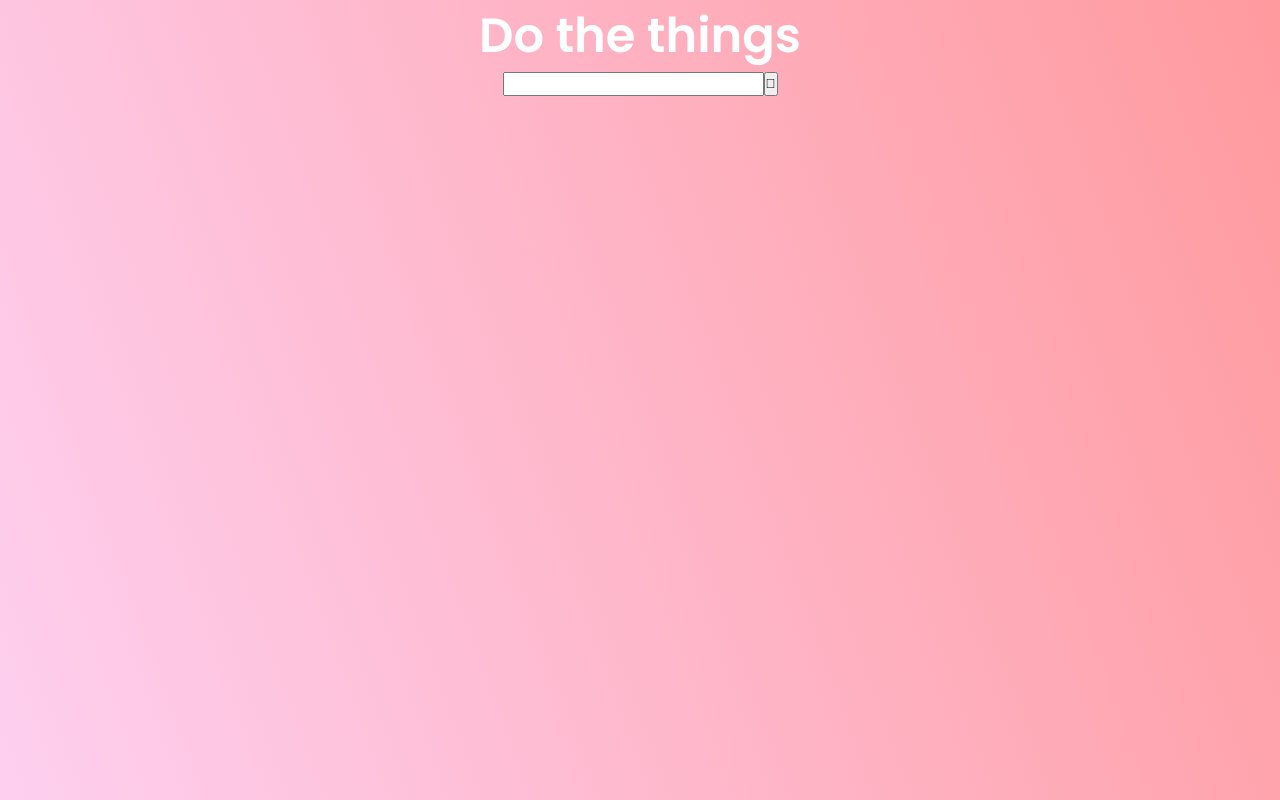
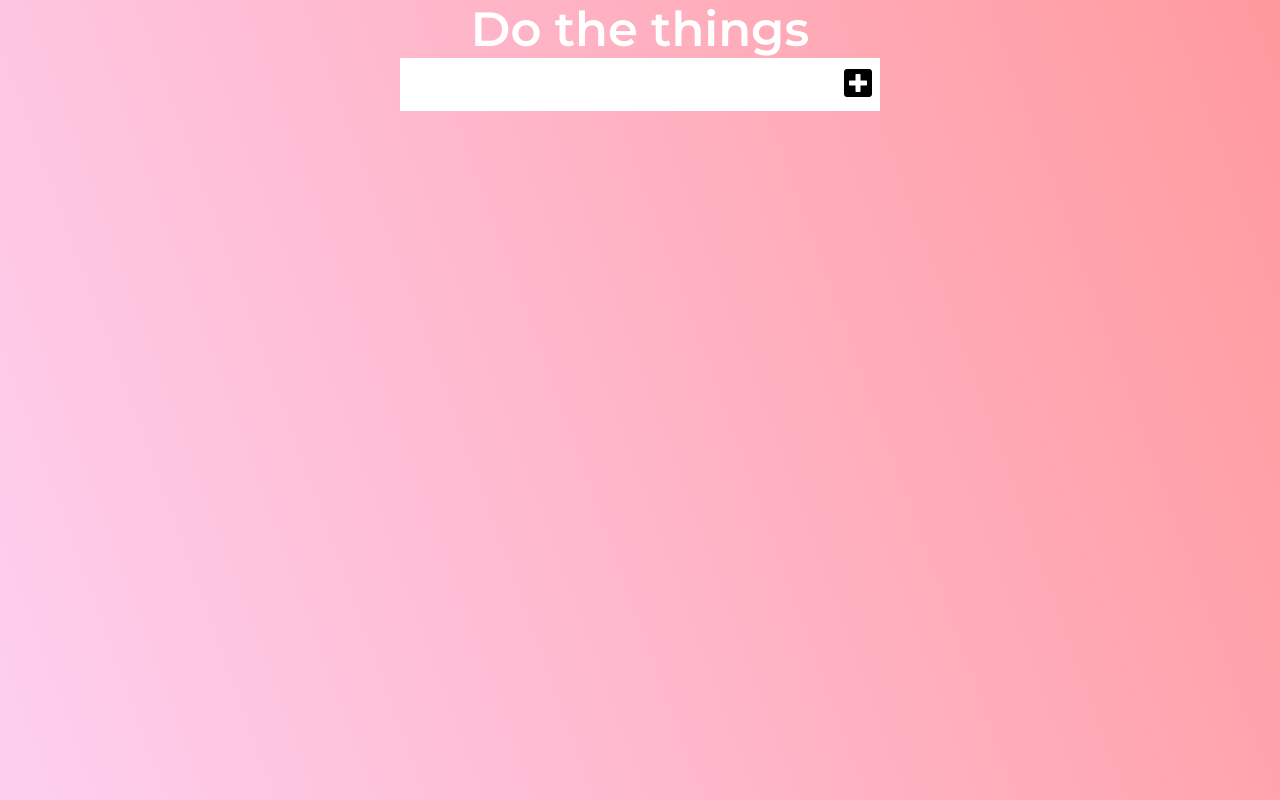
Before and after one commit to ScAziz/basic-todo, a website: page index.html in a window 1280 px wide. Drawn offline with nearby package versions, Linux system fonts and the light colour scheme; files that its build step writes are made by us from their sources.

Commit message:
work on styling

```diff
--- a/index.html
+++ b/index.html
@@ -4,19 +4,19 @@
     <meta charset="UTF-8" />
     <meta http-equiv="X-UA-Compatible" content="IE=edge" />
     <meta name="viewport" content="width=device-width, initial-scale=1.0" />
+    <link rel="preconnect" href="https://fonts.gstatic.com" />
+    <link
+      href="https://fonts.googleapis.com/css2?family=Montserrat:wght@400;600&display=swap"
+      rel="stylesheet"
+    />
     <link
       rel="stylesheet"
       href="https://use.fontawesome.com/releases/v5.15.3/css/all.css"
       integrity="sha384-SZXxX4whJ79/gErwcOYf+zWLeJdY/qpuqC4cAa9rOGUstPomtqpuNWT9wdPEn2fk"
       crossorigin="anonymous"
     />
-    <link rel="preconnect" href="https://fonts.gstatic.com" />
-    <link
-      href="https://fonts.googleapis.com/css2?family=Poppins:wght@300;400;600&display=swap"
-      rel="stylesheet"
-    />
 
-    <link rel="stylesheet" href="styles.css" />
+    <link rel="stylesheet" href="styles/styles.css" />
     <title>Do It!</title>
   </head>
   <body>
@@ -27,7 +27,7 @@
     <form>
       <input type="text" class="todo-input" />
       <button type="submit" class="submit-todo">
-        <i class="far fa-plus-square"></i>
+        <i class="fas fa-plus-square"></i>
       </button>
     </form>
 
--- a/styles/styles.scss
+++ b/styles/styles.scss
@@ -1,15 +1,22 @@
 $fontcolor-primary: white;
 
-*, *::before, *::after {
+*,
+*::before,
+*::after {
   box-sizing: border-box;
   margin: 0;
   padding: 0;
-    font-family: 'Poppins', sans-serif;
 }
 
 body {
-    background-image: linear-gradient(-110deg, #ff9a9e 0%, #fecfef 99%, #fecfef 100%);
+  background-image: linear-gradient(
+    -110deg,
+    #ff9a9e 0%,
+    #fecfef 99%,
+    #fecfef 100%
+  );
   min-height: 100vh;
+  font-family: 'Montserrat', sans-serif;
 }
 
 header {
@@ -17,8 +24,16 @@ header {
   color: $fontcolor-primary;
 }
 
-header, form {
+header,
+form {
   display: flex;
   justify-content: center;
   align-items: center;
 }
+
+form input, form button {
+    padding: 0.5rem;
+    border: none;
+    background: white;
+    font-size: 2rem;
+}
```
Also changed, not shown: styles/styles.css, 1 other file. Lines whose indentation alone changed are shown as unchanged.
